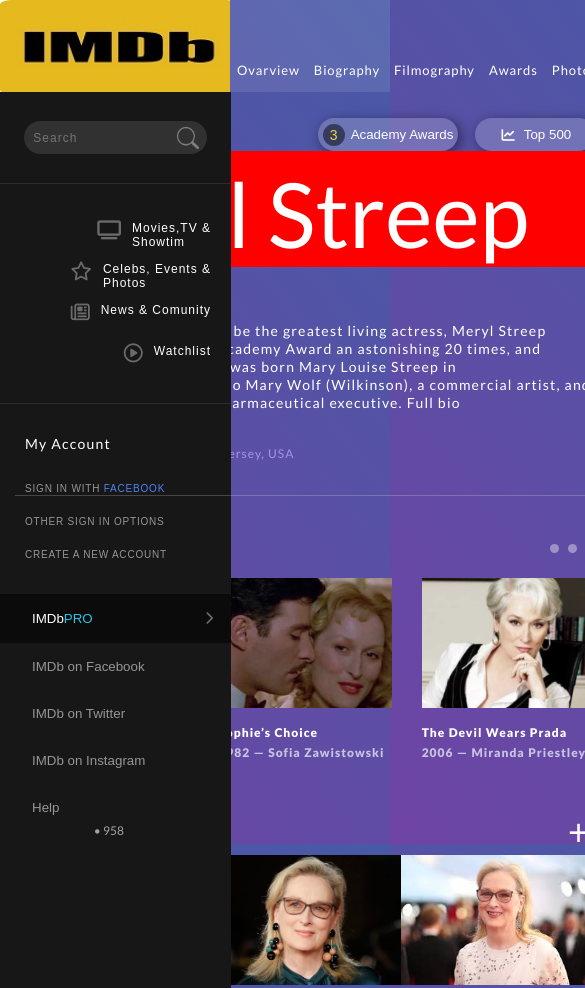
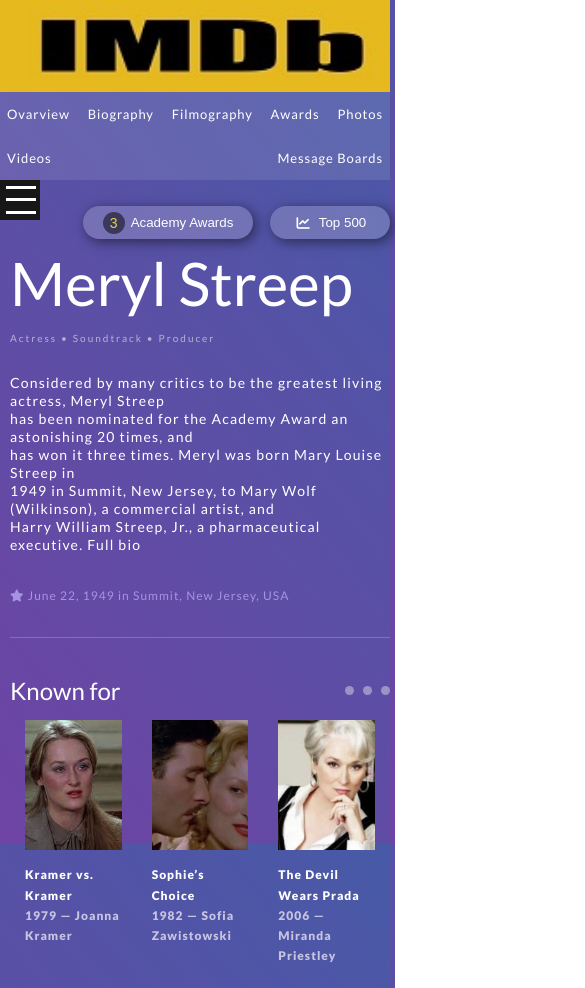
Before and after one commit to VadimRydenko/finalProject, a website built with webpack: page src/index/index.html in a window 390 px wide. Shown: the top 988 px of the page, 585 px wide, since content can reach past the window. Built offline with nearby package versions, Linux system fonts and the light colour scheme.

Commit message:
add mobile media

```diff
--- a/src/common/styles/base.scss
+++ b/src/common/styles/base.scss
@@ -38,41 +38,120 @@
 
 
 
-@media screen and (min-width :1024px) and ( max-width : 1282px) {
-  .sidebar-menu {
-    display: none;
-  }
-  .main-content .img__center {
-    margin: 0px;
-    background-position:-235px -15px;
+// @media screen and (min-width :1024px) and ( max-width : 1282px) {
+//   .sidebar-menu {
+//     display: none;
+//   }
+//   .main-content .img__center {
+//     margin: 0px;
+//     background-position:-235px -15px;
 
-  }
+//   }
 
-}
+// }
 
-@media screen and (max-width: 992px) {
-  .page__content_banner {
-    background-color: yellow;
-  }
-  .main-content {
-    justify-content: space-between;
-    }
-  .page__content {
-    margin-left: 15px;
-  }
-  .img__center {
-    display: none;
+// // @media screen and (max-width: 992px) {
+// //   .page__content_banner {
+// //     background-color: yellow;
+// //   }
+// //   .main-content {
+// //     justify-content: space-between;
+// //     }
+// //   .page__content {
+// //     margin-left: 15px;
+// //   }
+// //   .img__center {
+// //     display: none;
+// //   }
+// //   .sidebar-menu {
+// //     position: static;
+// //   }
+// // }
+
+// @media screen and (max-width: 786px){
+//   .page__content_banner {
+//     background-color: blueviolet;
+//   }
+// }
+
+// @media screen and (max-width : 480px) {
+//   .page__content_banner {
+//     background-color: red;
+//   }
+// }
+
+@media screen and (min-width: 992px) {
+  .grid__item{
+      background-color: yellow;
   }
 }
 
 @media screen and (max-width: 786px){
-  .page__content_banner {
-    background-color: blueviolet;
+  .grid__item{
+      background-color: blueviolet;
   }
 }
 
 @media screen and (max-width : 480px) {
-  .page__content_banner {
-    background-color: red;
+  .header {
+    height: 100%;
+    &__content {
+      flex-direction: column;
+    }
+    &__logo {
+      width: 100%;
+      background-position: 0px;
+    }
+  }
+  .navbar {
+    flex-wrap: wrap;
+    width: 100%;
+    margin: 0;
+  }
+  .main-content {
+    width: 100%;
+    margin-left: 5px;
+    margin-right: 5px;
+  }
+  .page-content {
+    width: 100%;
+    margin: 0 5px 0 5px;
+  }
+  .sidebar-menu {
+    display: none;
+  }
+
+  .img__center {
+    display: none;
+  }
+  .page-content_banner {
+    width: 100%;
+    font-size: 60px;
+  }
+  .sidebar-menu-mobile {
+    display: block;
+    position: fixed;
+    background-color: #171717;
+    border: none;
+    width: 40px;
+    height: 40px;
+    margin-left: -5px;
+    display: flex;
+    justify-content: space-around;;
+    flex-direction: column;
+    &__line {
+      width: 30px;
+      height: 3px;
+      background-color: #ffffff;
+    }
+    &:hover {
+      .sidebar-menu-mobile__line{
+      background-color: #f2d224;
+      }
+    }
+  }
+  .known-for__films {
+    margin: 0;
+
   }
 }
--- a/src/common/styles/menu.scss
+++ b/src/common/styles/menu.scss
@@ -81,7 +81,6 @@
 
 .sidebar-menu {
     background-color: #171717;
-    max-width: 231px;
     height: 932px;
     position: absolute;
     &__search {
@@ -144,7 +143,7 @@
         cursor: pointer;
         &:hover {
          color:#f2d224;
-         .sidebar-icons {
+         .sidebar-menu__media_icons {
              color: #f2d224;
             }
         }
@@ -217,6 +216,7 @@
     }
 }
 
+
 .fa-chevron-right {
     color: #6b6b6b;
     width: 7px;
@@ -238,7 +238,7 @@
     box-shadow: -181px 214px 89px 0 rgba(0, 0, 0, 0.5);
 }
 
-.page__content {
+.page-content {
     width: 580px;
     height: 100%;
     margin-right: 40px;
@@ -247,7 +247,7 @@
     color: #ffffff;
 }
 
-.page__label {
+.page-content__label {
     display: flex;
     width: 100%;
     height: 59px;
@@ -255,13 +255,13 @@
     justify-content: flex-end;
 }
 
-.label__items {
+.page-content__label_items {
     height: 33px;
     border-radius: 100px;
     box-shadow: 3px 3px 13px 0 rgba(0, 0, 0, 0.5);
     background-color: rgba(255, 255, 255, 0.18);
     color: #ffff;
-    width: 140px;
+    width: 170px;
     display: flex;
     align-items: center;
     justify-content: center;
@@ -274,7 +274,7 @@
     }
 }
 
-.label__item {
+.page-content__label_item {
     opacity: 1;
     &_text {
         margin-left: 6px;
@@ -298,7 +298,7 @@
     height: 12px;
 }
 
-.page__content_banner {
+.page-content_banner {
     font-size: 90px;
     color: #ffffff;
     padding-top: 8px;
@@ -314,13 +314,13 @@
     margin: 13px 0 30px 0;
   }
 
-  .page__content_text {
+  .page-content_text {
     font-size: 14px;
     line-height: 1.29;
     letter-spacing: 1.2px;
   }
 
-  .page__content_date {
+  .page-content_date {
     font-size: 12px;
     letter-spacing: 1px;
     color:  #a693e4;
@@ -328,7 +328,7 @@
     margin: 34px 0 0 0;
   }
 
-  .page__content_line {
+  .page-content_line {
     width: 100%;
     margin: 34px 0 38px 0;
     height: 1px;
@@ -440,7 +440,6 @@
 .photos {
     display: flex;
     width: 100%;
-    min-width: 580px;
     &__item {
         width: 33.3333%;
         max-width: 193px;
@@ -459,3 +458,10 @@
         }
     }
 }
+
+
+p { white-space: nowrap; }
+
+.sidebar-menu-mobile {
+    display: none;
+}
--- a/src/index/index.html
+++ b/src/index/index.html
@@ -41,7 +41,12 @@
         </header>
 
         <div class="main-content">
-            <div class="sidebar-menu">
+                <button class="sidebar-menu-mobile">
+                    <div class="sidebar-menu-mobile__line"></div>
+                    <div class="sidebar-menu-mobile__line"></div>
+                    <div class="sidebar-menu-mobile__line"></div>
+                </button>
+            <div class="sidebar-menu sidebar-menu_open">
                 <div class="sidebar-menu__search">
                     <input type="text" class=sidebar-menu__search_imput placeholder=" Search">
                     <button class="sidebar-menu__search_button"></button>
@@ -93,31 +98,31 @@
                 </div>
             </div>
             <div class="img__center"></div>
-            <div class="page__content">
-                <div class="page__label">
-                    <button class="label__items">
-                        <div class="label__item ball">3</div>
-                        <div class="label__item label__item_text">Academy Awards</div>
+            <div class="page-content">
+                <div class="page-content__label">
+                    <button class="page-content__label_items">
+                        <div class="page-content__label_item ball">3</div>
+                        <div class="page-content__label_item page-content__label_item_text">Academy Awards</div>
                     </button>
-                    <button class="label__items">
+                    <button class="page-content__label_items">
                         <i class="flash fa fa-line-chart" aria-hidden="true"></i>
-                        <div class="label__item label__item_text">Top 500</div>
+                        <div class="page-content__label_item page-content__label_item_text">Top 500</div>
                     </button>
                 </div>
-                <span class="page__content_banner">Meryl Streep</span>
+                <span class="page-content_banner">Meryl Streep</span>
                 <div class="small-menu">
                     <span class="small-menu_items">Actress • Soundtrack • Producer</span>
                 </div>
-                <div class="page__content_text">
+                <div class="page-content_text">
                     Considered by many critics to be the greatest living actress, Meryl Streep <br>
                     has been nominated for the Academy Award an astonishing 20 times, and <br>
                     has won it three times. Meryl was born Mary Louise Streep in <br>
                     1949 in Summit, New Jersey, to Mary Wolf (Wilkinson), a commercial artist, and <br>
                     Harry William Streep, Jr., a pharmaceutical executive. Full bio <br>
                 </div>
-                <div class="page__content_date"><i class="fa fa-star page__content_star" aria-hidden="true"></i> June
+                <div class="page-content_date"><i class="fa fa-star page__content_star" aria-hidden="true"></i> June
                     22, 1949 in Summit, New Jersey, USA</div>
-                <div class="page__content_line"></div>
+                <div class="page-content_line"></div>
                 <div class="known-for">
                         <div class="known-for_header">
                             <div class="known-for_header_name">Known for</div>
--- a/src/index/index.scss
+++ b/src/index/index.scss
@@ -1,2 +1,3 @@
+
+@import'../common/styles/menu.scss';
 @import'../common/styles/base.scss';
-@import'../common/styles/menu.scss'
```
